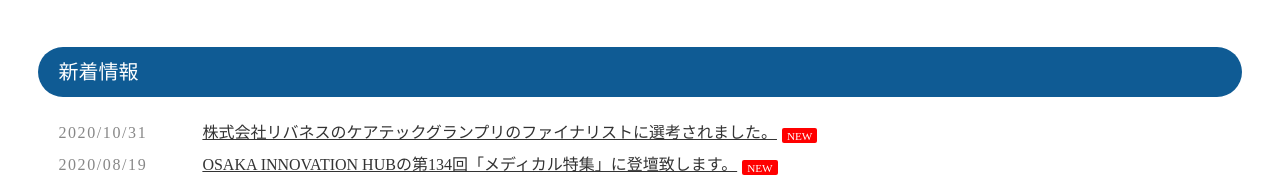
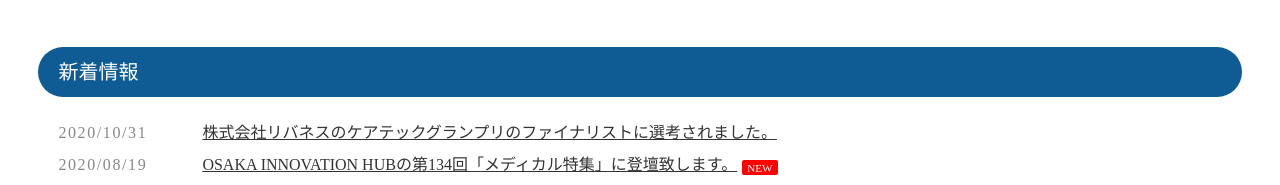
Before and after one commit to mycoplasmer/daiki, a website: page index.html in a window 1280 px wide. Shown: the part 1002-1187 px from the top of the page. Drawn offline with Linux system fonts and the light colour scheme.

Commit message:
new削除

```diff
--- a/index.html
+++ b/index.html
@@ -75,7 +75,7 @@
 			</section>
 			<section id="new">
 				<h2>新着情報</h2>
-				<dl><dt><time datetime="2020-10-31">2020/10/31</time></dt> <dd> <a target="_blank" rel="noopener noreferrer" href="https://techplanter.com/ctg2020/"> 株式会社リバネスのケアテックグランプリのファイナリストに選考されました。</a><span class="newicon">NEW</span></dd>					<dt><time datetime="2020-08-19">2020/08/19</time></dt>
+				<dl><dt><time datetime="2020-10-31">2020/10/31</time></dt> <dd> <a target="_blank" rel="noopener noreferrer" href="https://techplanter.com/ctg2020/"> 株式会社リバネスのケアテックグランプリのファイナリストに選考されました。</a></dd>					<dt><time datetime="2020-08-19">2020/08/19</time></dt>
 					<dd>
 						<a target="_blank" rel="noopener noreferrer" href="https://www.innovation-osaka.jp/ja/service/pitch/morning-meet-up/">
 							OSAKA INNOVATION HUBの第134回「メディカル特集」に登壇致します。</a><span class="newicon">NEW</span></dd>
```
